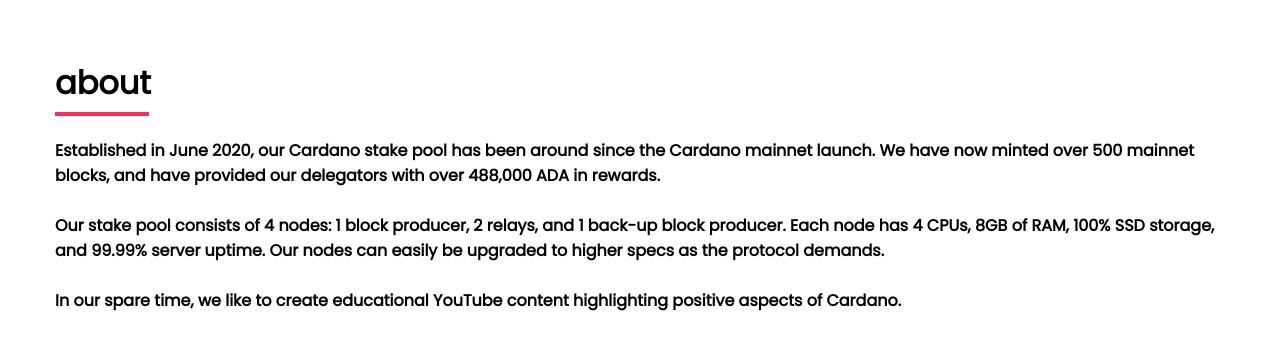
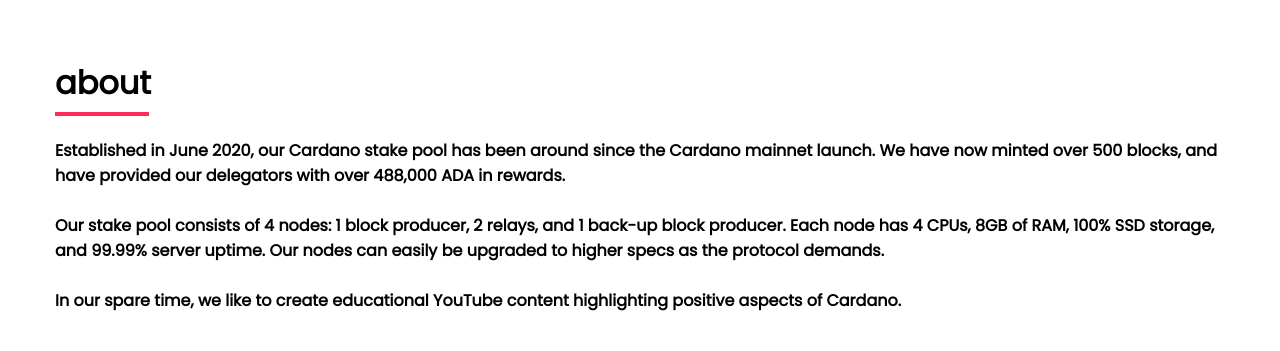
Before and after one commit to user-andrew/bl-og, a plain HTML site: page index.html in a window 1280 px wide. Shown: the part 1420-1771 px from the top of the page. Drawn offline with nearby package versions, Linux system fonts and the light colour scheme.

Commit message:
Update index.html

```diff
--- a/index.html
+++ b/index.html
@@ -80,7 +80,7 @@
     <div id="bio" class="content-wrapper">
         <h1>about</h1>
         <p>
-            Established in June 2020, our Cardano stake pool has been around since the Cardano mainnet launch. We have now minted over 500 mainnet blocks, and have provided our delegators with over 488,000 ADA in rewards.<br/><br/>Our stake pool consists of 4 nodes: 1 block producer, 2 relays, and 1 back-up block producer. Each node has 4 CPUs, 8GB of RAM, 100% SSD storage, and 99.99% server uptime. Our nodes can easily be upgraded to higher specs as the protocol demands.<br/><br/>In our spare time, we like to create educational YouTube content highlighting positive aspects of Cardano.
+            Established in June 2020, our Cardano stake pool has been around since the Cardano mainnet launch. We have now minted over 500 blocks, and have provided our delegators with over 488,000 ADA in rewards.<br/><br/>Our stake pool consists of 4 nodes: 1 block producer, 2 relays, and 1 back-up block producer. Each node has 4 CPUs, 8GB of RAM, 100% SSD storage, and 99.99% server uptime. Our nodes can easily be upgraded to higher specs as the protocol demands.<br/><br/>In our spare time, we like to create educational YouTube content highlighting positive aspects of Cardano.
         </p><br/>
         <img class="img-yt" src="https://www.astra-pool.com/src/yt-reel.png" alt="ad astra"><br/>
         <p>
```
